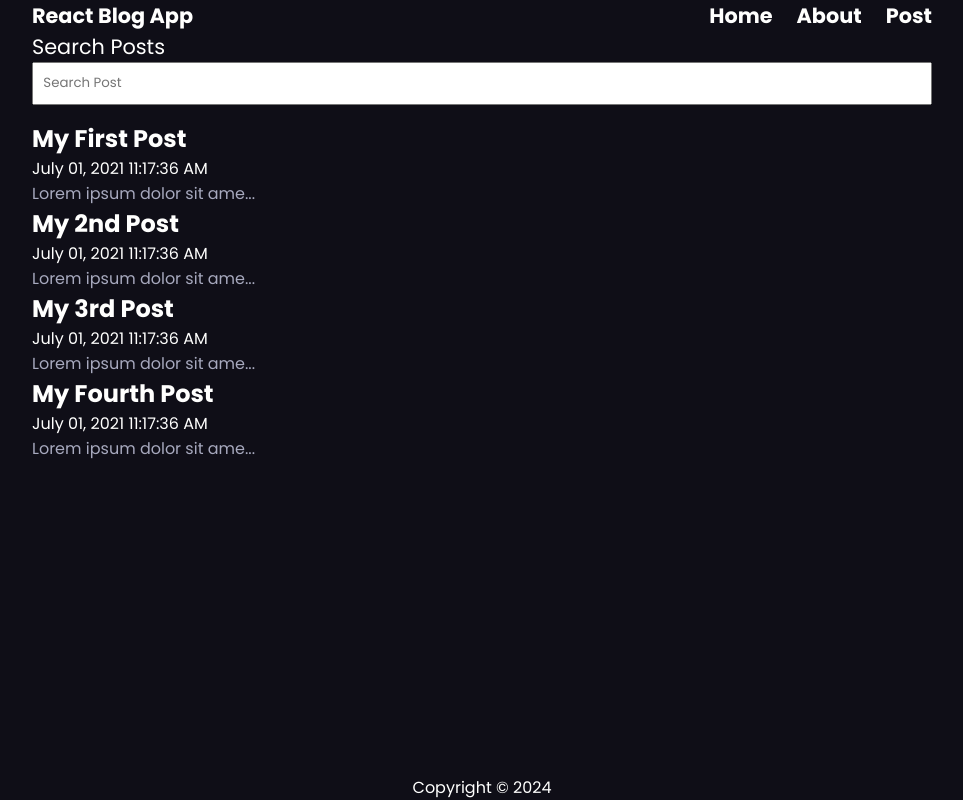
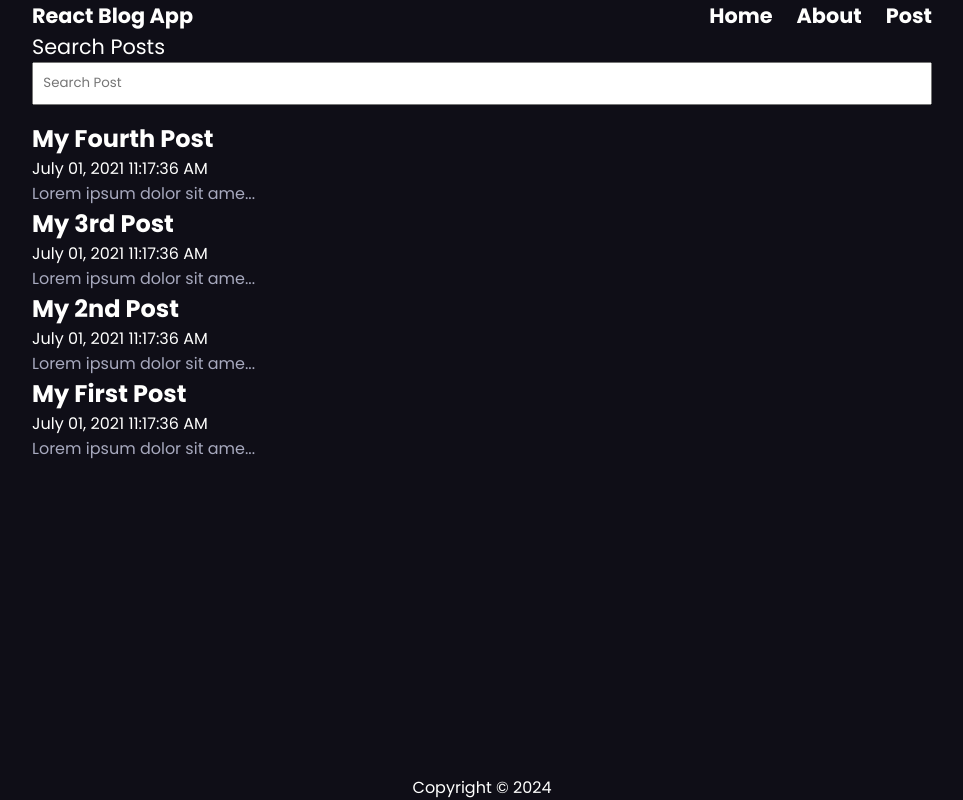
Before and after one commit to KaymMikael/blog-app, a React (Create React App) app: page / in a window 1280 px wide. Shown: the whole page, without its empty margins (158-1121 px from the left). Built offline with nearby package versions, Linux system fonts and the light colour scheme; a web font is replaced by a local one.

Commit message:
filter posts if there's any, fix post bug ellipsis

```diff
--- a/src/App.js
+++ b/src/App.js
@@ -37,11 +37,21 @@ const App = () => {
       body: "Lorem ipsum dolor sit amet consectetur adipisicing elit. Quis consequatur expedita, assumenda similique non optio! Modi nesciunt excepturi corrupti atque blanditiis quo nobis, non optio quae possimus illum exercitationem ipsa!",
     },
   ]);
-  const [seach, setSearch] = useState("");
+  const [search, setSearch] = useState("");
   const [searchResult, setSearchResult] = useState([]);
   const [postTitle, setPostitle] = useState("");
   const [postBody, setPostBody] = useState("");
   const navigate = useNavigate();
+
+  useEffect(() => {
+    const filteredResults = posts.filter(
+      (post) =>
+        post.body.toLowerCase().includes(search.toLowerCase()) ||
+        post.title.toLowerCase().includes(search.toLowerCase())
+    );
+    setSearchResult(filteredResults.reverse());
+  }, [posts, search]);
+
   const handleDelete = (id) => {
     const postList = posts.filter((post) => post.id !== id);
     setPosts(postList);
@@ -58,7 +68,7 @@ const App = () => {
       datetime,
       body: postBody,
     };
-    const allPosts = { ...posts, newPost };
+    const allPosts = [...posts, newPost];
     setPosts(allPosts);
     setPostitle("");
     setPostBody("");
@@ -68,10 +78,14 @@ const App = () => {
   return (
     <div className="App">
       <Header title={"React Blog App"} />
-      <Nav search={seach} setSearch={setSearch} />
+      <Nav search={search} setSearch={setSearch} />
       <main className="main">
         <Routes>
-          <Route exact path="/" element={<Home posts={posts} />} />
+          <Route
+            exact
+            path="/"
+            element={<Home posts={searchResult || posts} />}
+          />
           <Route
             exact
             path="/post"
--- a/src/components/Post/Post.js
+++ b/src/components/Post/Post.js
@@ -8,7 +8,7 @@ const Post = ({ post }) => {
         <h2 className="post-title">{post.title}</h2>
         <p className="post-date">{post.datetime}</p>
       </Link>
-      <p className="post-body">{(post.body).length <= 25 ? post.body : `${(post.body).slice(0,25)}`}...</p>
+      <p className="post-body">{(post.body).length <= 25 ? post.body : `${(post.body).slice(0,25)}...`}</p>
     </article>
   );
 };
```
